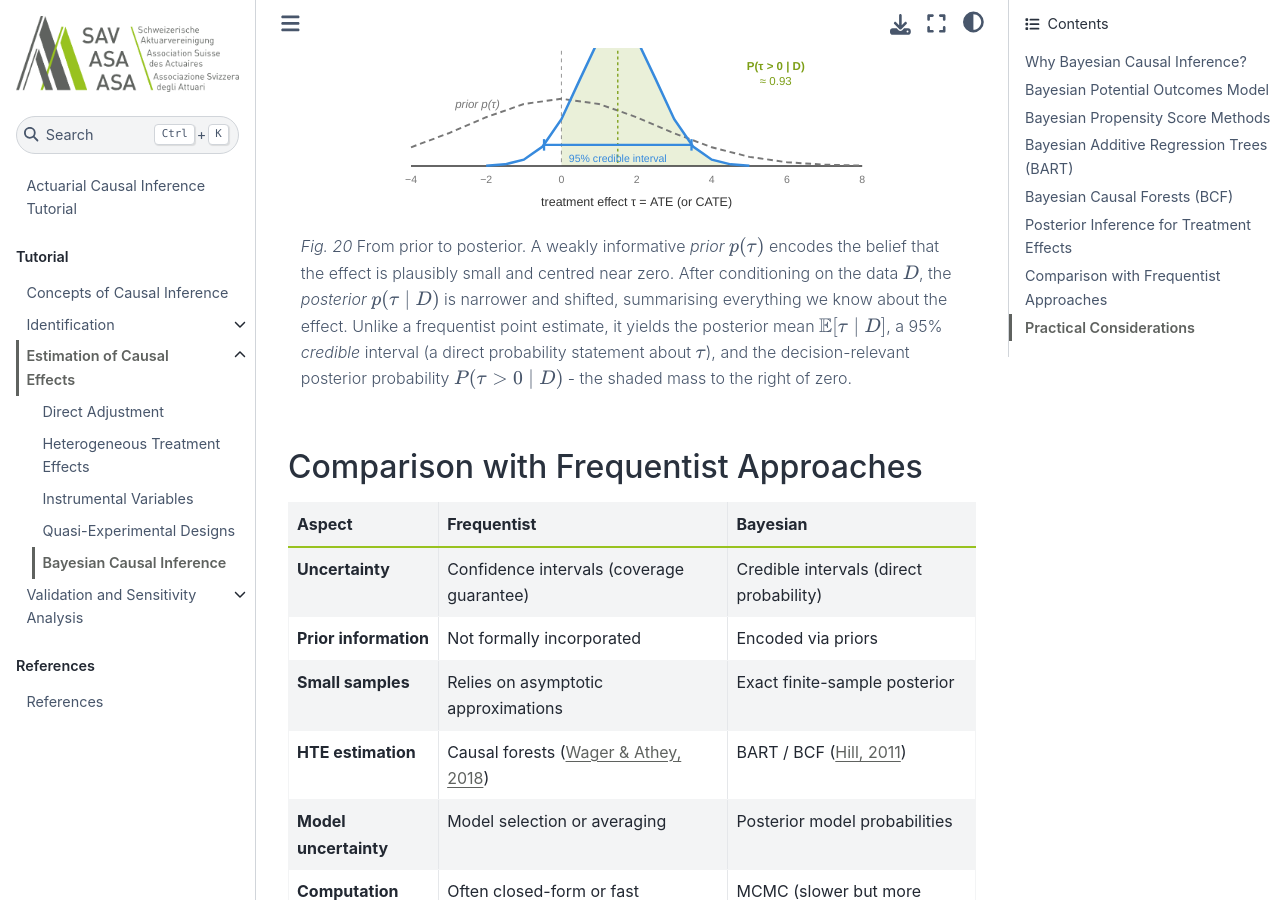
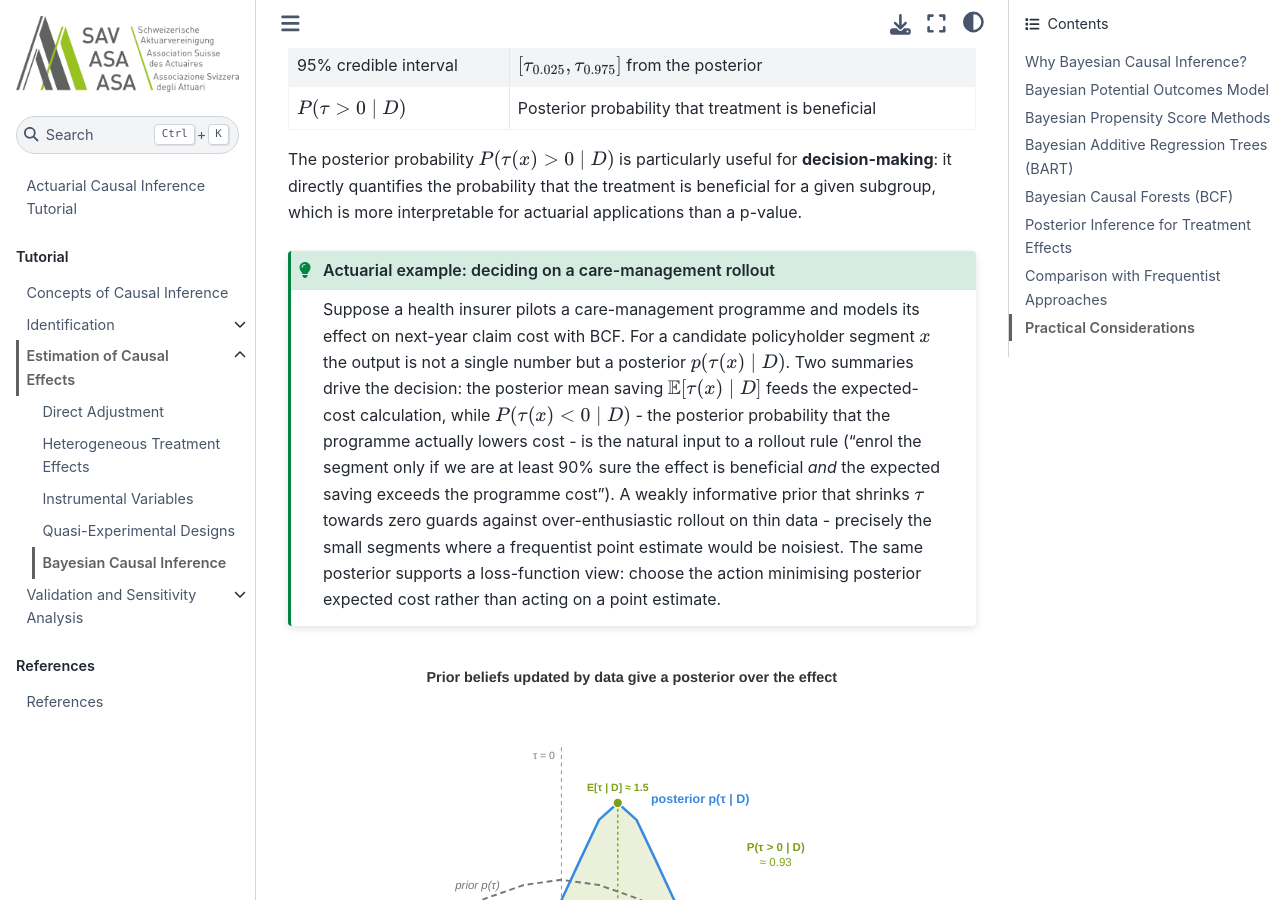
Before and after one commit to actuarial-data-science/ActuarialCausalInference, a Jupyter Book: the page built from tutorial/bayesian.md, in a window 1280 px wide and 900 px high, scrolled down 4420 px. Built offline with Jupyter Book 1.0.4 settings and Sphinx 7.4.7 and the Sphinx Book theme 1.1.4, drawn with Linux system fonts in a browser that asks for light colours; pages that are not in the unit, such as notebooks, are missing from menus; comment, search, counter and statistics services are not loaded; some of the changed text lies outside the part shown.

Commit message:
docs(Bayesian): add identification caveat and actuarial example
- bayesian.md: add 'A prior is not a substitute for identification' note -
  Bayesian methods rely on exchangeability/positivity just as much, and an
  omitted confounder yields a confidently wrong posterior; point to Bayesian
  sensitivity analysis (McCandless, Gustafson & Levy 2007) as the analogue of
  E-values/Rosenbaum bounds. Add a care-management rollout decision example
  using the posterior P(tau<0|D) and a loss-function view.
- references.md: add McCandless, Gustafson & Levy (2007).

Addresses MM review bayesian General [Minor] (exchangeability note + Bayesian
sensitivity pointer; actuarial example).

````diff
--- a/tutorial/bayesian.md
+++ b/tutorial/bayesian.md
@@ -11,6 +11,10 @@
 - **Prior beliefs** encode what we know before seeing the data - for example, that treatment effects are likely small, or that confounders have plausible distributions.
 - **Posterior inference** yields a full distribution over causal estimands (ATE, CATE), naturally quantifying **uncertainty** in a way that frequentist point estimates and confidence intervals do not.
 - **Model comparison** via Bayes factors or posterior predictive checks helps select among competing *outcome models* - functional forms, link functions, priors. It cannot, however, adjudicate between competing *causal structures*: Markov-equivalent DAGs induce the same likelihood, and the identifying assumptions (exchangeability, positivity) remain as untestable here as in the frequentist setting.
+
+```{important}
+**A prior is not a substitute for identification.** Bayesian causal inference rests on the *same* identifying assumptions as its frequentist counterpart - exchangeability (no unmeasured confounding) and positivity. The posterior quantifies uncertainty *given* those assumptions; it cannot repair their failure. If a confounder $U$ is omitted, the likelihood is misspecified and the posterior for the ATE will be confidently centred on the wrong value - narrow credible intervals then give a false sense of security. The Bayesian response is an explicit **sensitivity analysis**: place a prior on the strength of the unmeasured confounder and integrate over it, so the posterior widens to reflect the resulting non-identification ([McCandless, Gustafson & Levy, 2007](https://doi.org/10.1002/sim.2711)). This is the Bayesian analogue of the E-value and Rosenbaum bounds developed in {doc}`diagnostics`.
+```
 
 ## Bayesian Potential Outcomes Model
 
@@ -138,6 +142,12 @@
 
 The posterior probability $P(\tau(x) > 0 \mid D)$ is particularly useful for **decision-making**: it directly quantifies the probability that the treatment is beneficial for a given subgroup, which is more interpretable for actuarial applications than a p-value.
 
+```{admonition} Actuarial example: deciding on a care-management rollout
+:class: tip
+
+Suppose a health insurer pilots a care-management programme and models its effect on next-year claim cost with BCF. For a candidate policyholder segment $x$ the output is not a single number but a posterior $p(\tau(x) \mid D)$. Two summaries drive the decision: the posterior mean saving $\mathbb{E}[\tau(x) \mid D]$ feeds the expected-cost calculation, while $P(\tau(x) < 0 \mid D)$ - the posterior probability that the programme actually lowers cost - is the natural input to a rollout rule ("enrol the segment only if we are at least 90% sure the effect is beneficial *and* the expected saving exceeds the programme cost"). A weakly informative prior that shrinks $\tau$ towards zero guards against over-enthusiastic rollout on thin data - precisely the small segments where a frequentist point estimate would be noisiest. The same posterior supports a loss-function view: choose the action minimising posterior expected cost rather than acting on a point estimate.
+```
+
 ```{figure} figs/bayesian_posterior.svg
 :width: 80%
 :name: fig-bayesian-posterior
````
Also changed, not shown: papers/references.md (+1 -0 lines).
